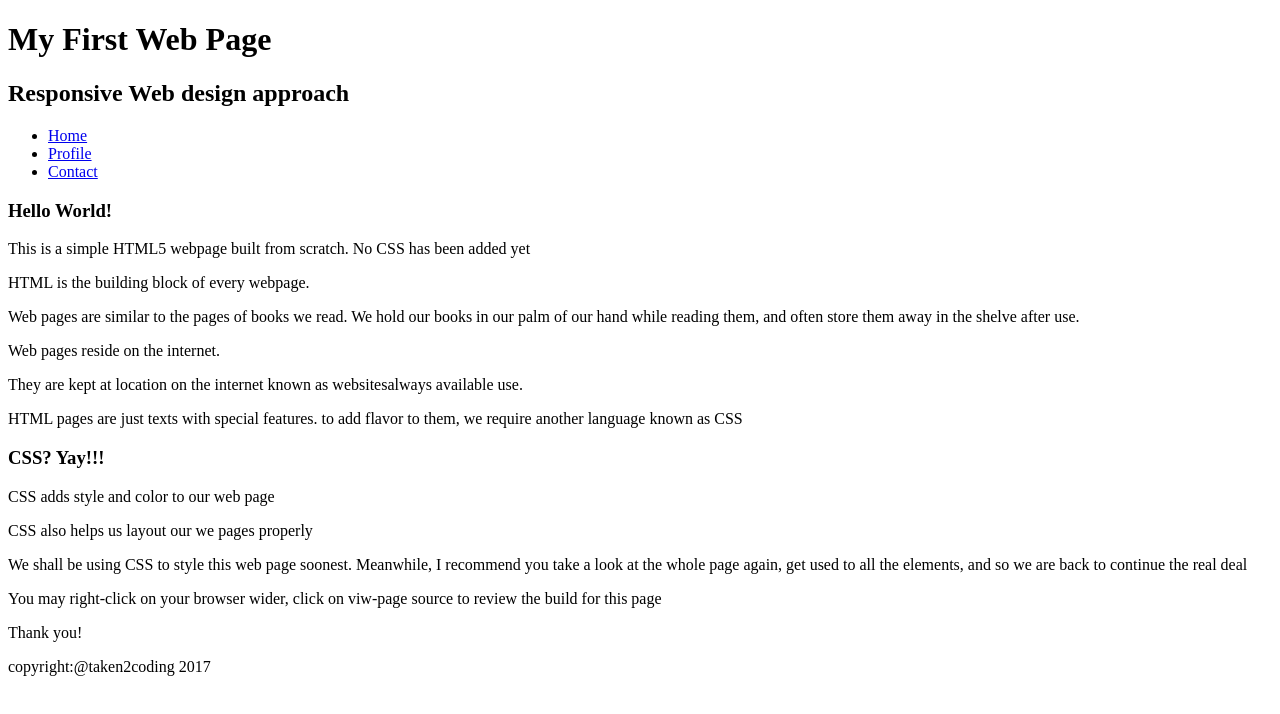
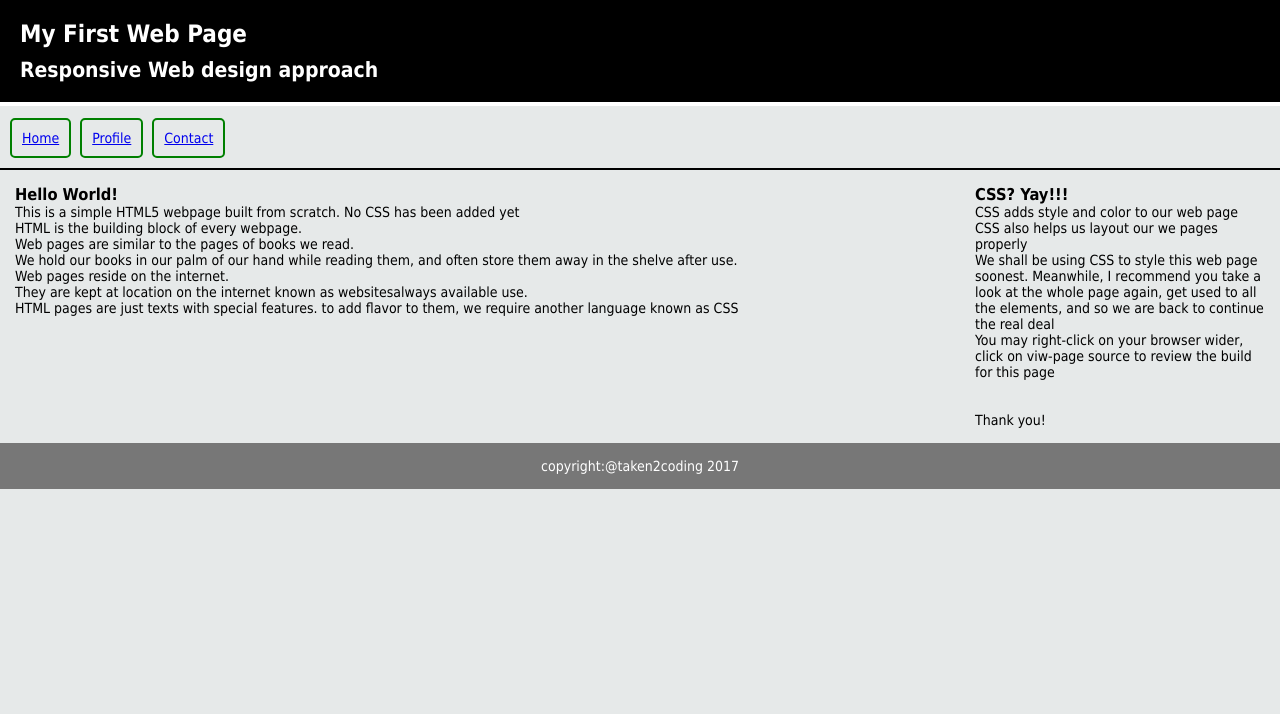
Before and after one commit to taken2coding/pwd, a plain HTML site: page index.html in a window 1280 px wide. Drawn offline with Linux system fonts and the light colour scheme.

Commit message:
committed the first styling added to document

```diff
--- a/index.html
+++ b/index.html
@@ -8,17 +8,21 @@
 	<meta name='keywords' content='Sample web pages, My journey as a web developer, simple and mindful designs, Web pages designed from scratch, web development tutorials, walk the path and leave a track, modern web development technologies, web techniques, Chioke Ikenna, Forloop Lagos, w3schools.com, Bucky Roberts, Prosper Otemuyiwa, @Codebeast, @unicodeveloper, codeacademy, respect devs'>
 	<meta name= 'viewport' content='width=device-width, initial-scale=1.0'>
     <meta http-equiv='X-UX-Compatible' content='IE=Edge'>
+    <link rel='stylesheet' href='main.css'/>
 </head>
 <body>
 <!--Every other elements will reside in the body. The body is the web page proper.-->
 
-    <header title='This is where you specify the title of your website'>
-        <h1>My First Web Page</h1>
-        <h2>Responsive Web design approach</h2>
+    <header id="main-header" title='This is where you specify the title of your website'>
+        <hgroup>
+            <h1>My First Web Page</h1>
+            <h2>Responsive Web design approach</h2>
+        </hgroup>
 
     </header>
     <div id='thin_header-bar'></div>
-    <div>
+    <div class="row">
+    <div id='main-nav'>
     	<nav>
     		<ul>
     			<li><a href='#home' title='The link does not lead any where yet. But dont worry, We would add that functionality soon'>Home</a></li>
@@ -33,7 +37,8 @@
 	        <h3>Hello World!</h3>
 	    	<p>This is a simple HTML5 webpage built from scratch. No CSS has been added yet</p>
 	    	<p>HTML is the building block of every webpage.</p>
-	    	<p>Web pages are similar to the pages of books we read. We hold our books in our palm of our hand while reading them, and often store them away in the shelve after use.</p>
+            <p>Web pages are similar to the pages of books we read. </p>
+            <p>We hold our books in our palm of our hand while reading them, and often store them away in the shelve after use.</p>
 	    	<p>Web pages reside on the internet.</p>
 	    	<p>They are kept at location on the internet known as websitesalways available use.</p>
 	    	<p>HTML pages are just texts with special features. to add flavor to them, we require another language known as CSS</p>
@@ -44,12 +49,13 @@
 	            <p>CSS adds style and color to our web page</p>
 	        	<p>CSS also helps us layout our we pages properly</p>
 	        	<p>We shall be using CSS to style this web page soonest. Meanwhile, I recommend you take a look at the whole page again, get used to all the elements, and so we are back to continue the real deal</p>
-	        	<p>You may right-click on your browser wider, click on viw-page source to review the build for this page</p>
+	        	<p>You may right-click on your browser wider, click on viw-page source to review the build for this page</p><br><br>
 	        	<p>Thank you!</p>
 
 	    </div>
+        </div>
 
-		<footer>copyright:@taken2coding 2017</footer>
+		<footer id='footer'>copyright:@taken2coding 2017</footer>
 
 	</div>
 
--- /dev/null
+++ b/main.css
@@ -0,0 +1,91 @@
+*{
+    padding:0px;
+    margin:0px;
+    box-sizing:border-box;
+}
+
+body{
+    background:#e6e9e9;
+    font:14px Tahoma;
+    width:100%;
+
+}
+
+header, footer, nav, hgroup{
+    display:block;
+}
+
+#main-header{
+    background:#000;
+    padding:20px;
+
+}
+
+h1{
+    font-size:24px;
+    font-weight:bolder;
+    color:#fff;
+    Font-family:Tahoma;
+}
+
+h2{
+    font-size:bold 14px Tahoma;
+    color:#fff;
+    margin-top:10px;
+}
+
+
+.row::after{
+    content:"";
+    clear:both;
+    display:table;
+
+
+}
+
+.col-9{
+    width:75%;
+    padding:15px;
+    float:left;
+}
+
+
+.col-3{
+    width:25%;
+    padding:15px;
+    float:left;
+}
+
+#footer{
+    text-align:center;
+    padding:15px;
+    background:#777;
+    color:#fff
+}
+
+
+
+#thin_header-bar{
+    background:#fff;
+    padding:2px;
+
+}
+
+#main-nav{
+    padding:10px;
+    border-bottom:2px solid black;
+}
+nav ul li {
+    display:inline-block;
+    padding:10px;
+    border:2px solid green;
+    margin:2px 5px auto auto;
+    border-radius:5px;
+
+}
+
+ul li:hover {
+    background-color: red;
+    color:white;
+    transition:2s ease;
+}
```
